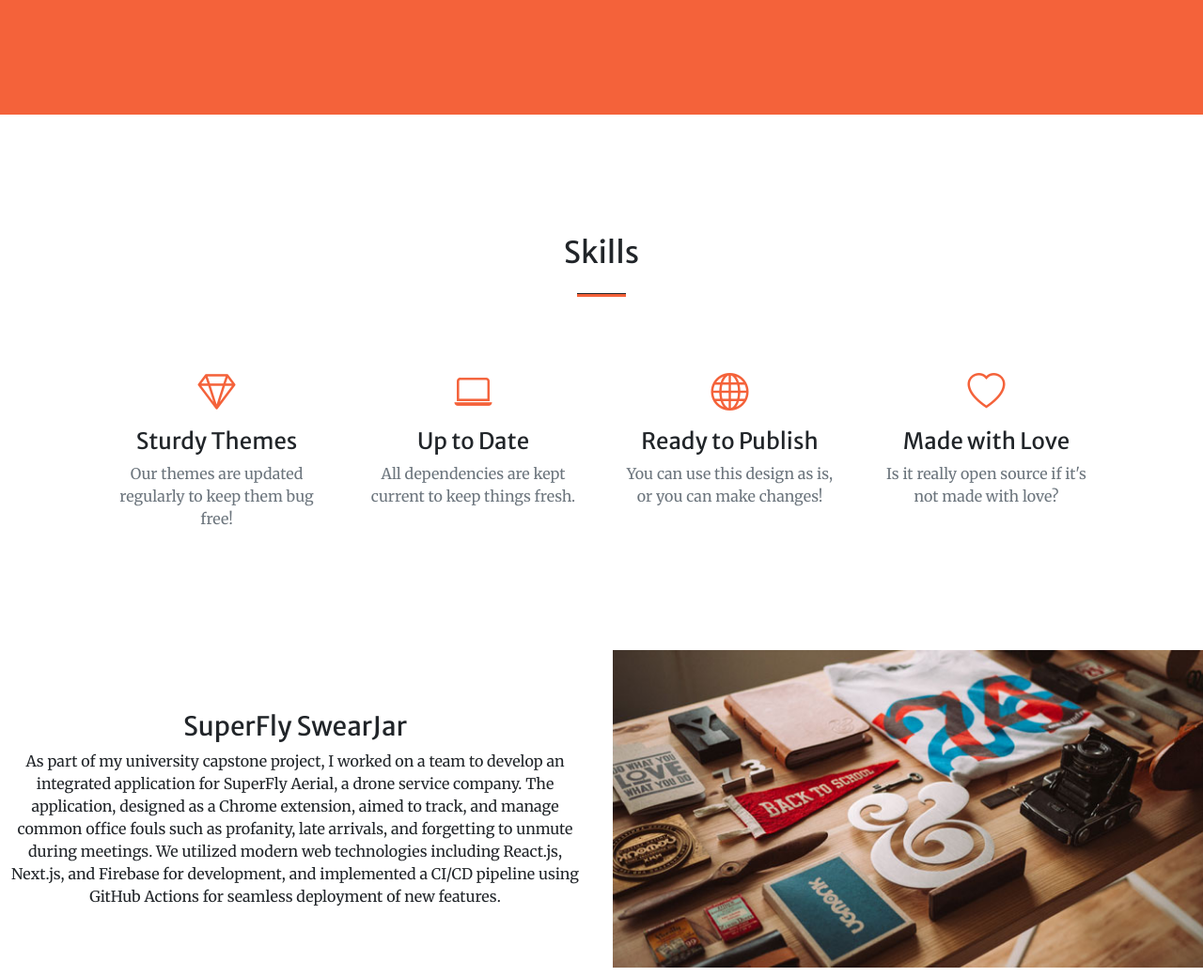
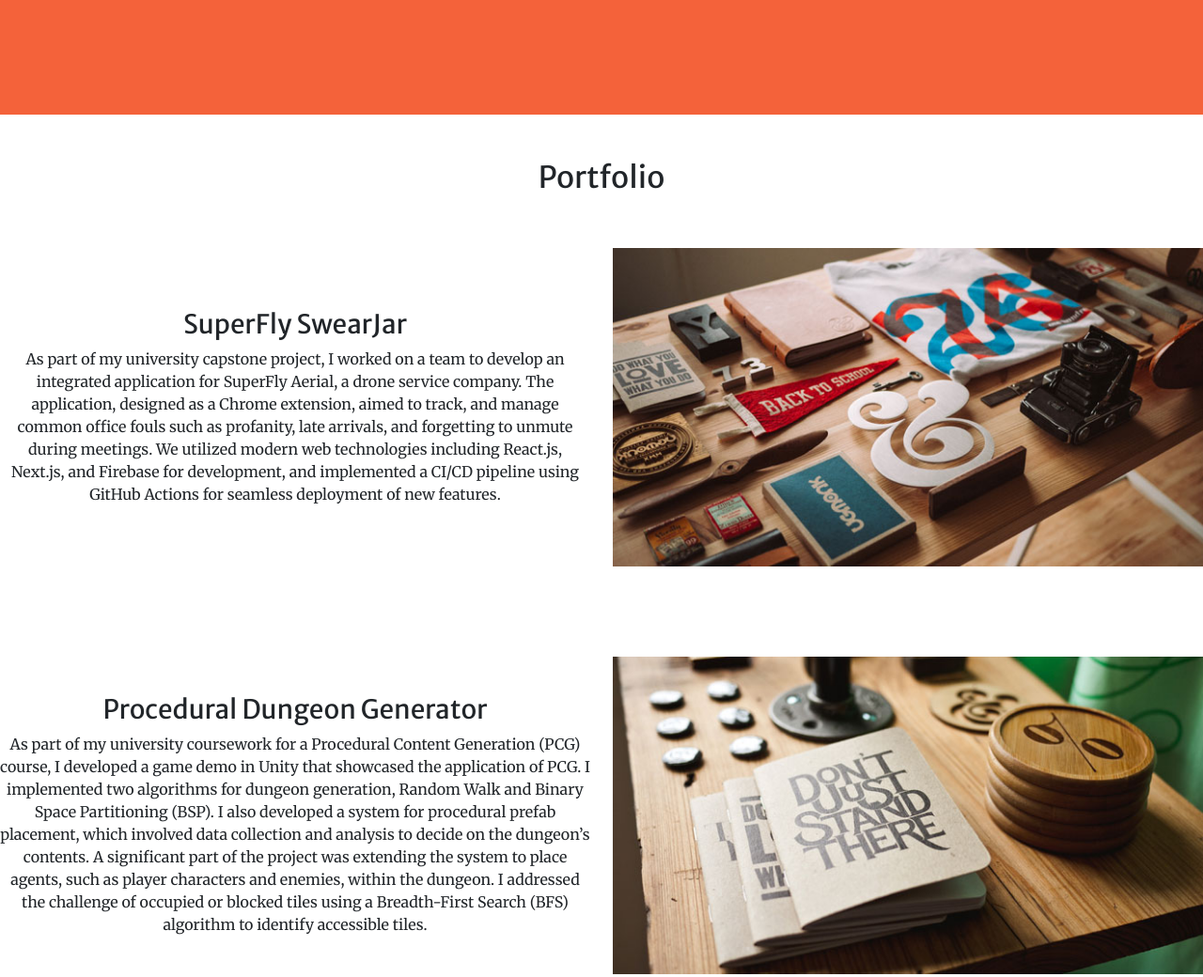
Before and after one commit to sin1465/iskander.github.io, a plain HTML site: page index.html in a window 1280 px wide. Shown: the part 1180-2220 px from the top of the page at 94% size. Drawn offline with nearby package versions, Linux system fonts and the light colour scheme; some packages are replaced by stand-ins of ours; a script that the page names is missing.

Commit message:
removed skills section

```diff
--- a/index.html
+++ b/index.html
@@ -26,7 +26,7 @@
                 <div class="collapse navbar-collapse" id="navbarResponsive">
                     <ul class="navbar-nav ms-auto my-2 my-lg-0">
                         <li class="nav-item"><a class="nav-link" href="#about">About</a></li>
-                        <li class="nav-item"><a class="nav-link" href="#skills">Skills</a></li>
+                        <!-- <li class="nav-item"><a class="nav-link" href="#skills">Skills</a></li> -->
                         <li class="nav-item"><a class="nav-link" href="#portfolio">Portfolio</a></li>
                         <li class="nav-item"><a class="nav-link" href="#contact">Contact</a></li>
                     </ul>
@@ -62,7 +62,7 @@
             </div>
         </section>
         <!-- Skills-->
-        <section class="page-section" id="skills">
+        <!-- <section class="page-section" id="skills">
             <div class="container px-4 px-lg-5">
                 <h2 class="text-center mt-0">Skills</h2>
                 <hr class="divider" />
@@ -97,8 +97,11 @@
                     </div>
                 </div>
             </div>
-        </section>
+        </section> -->
         <!-- Portfolio-->
+        <br><br>
+        <h2 class="text-center">Portfolio</h2>
+        <br><br>
         <div id="portfolio">
             <div class="container-fluid p-0">
                 <div class="row align-items-center">
```
